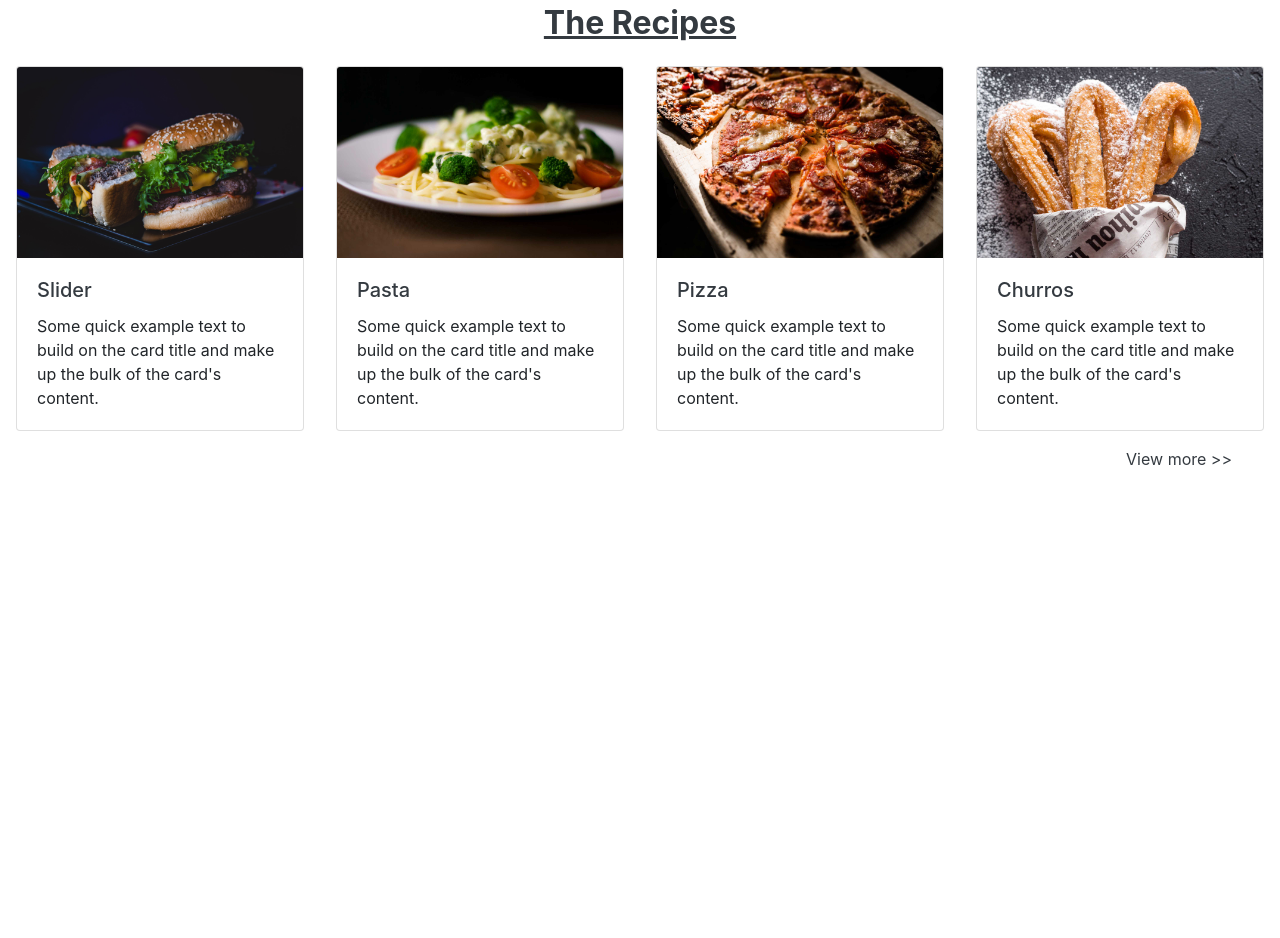
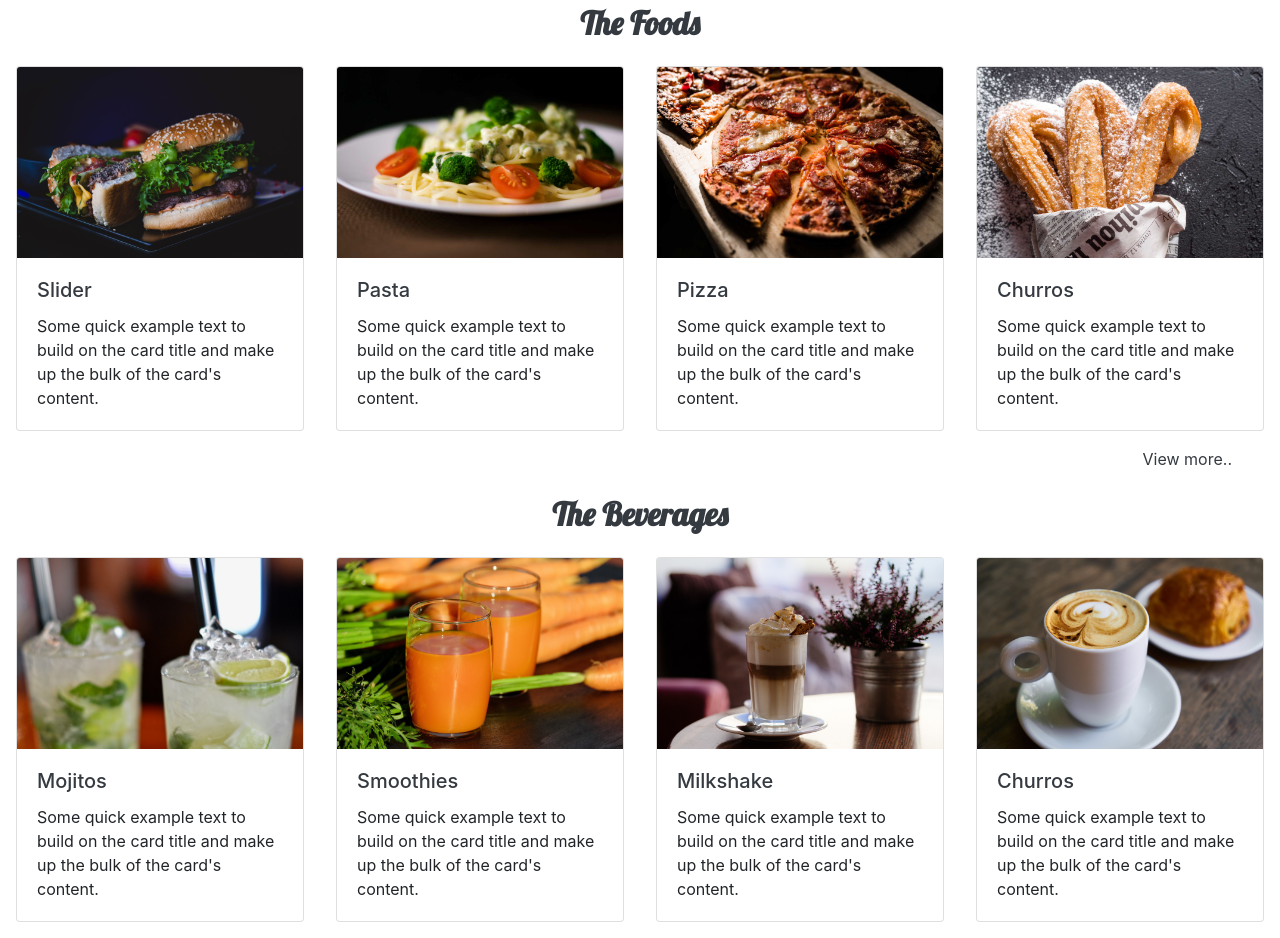
Before and after one commit to indraakkk/preject-review, a plain HTML site: page index.html in a window 1280 px wide. Shown: the part 578-1516 px from the top of the page. Before the commit the page ends 1049 px from the top, so only its background shows below. Drawn offline with nearby package versions, Linux system fonts and the light colour scheme.

Commit message:
update images folder and add content on html and style

```diff
--- a/index.css
+++ b/index.css
@@ -7,7 +7,8 @@ body {
     border-radius: 10px;
 }
 
-h1 {
+h1,
+h2 {
    font-family: 'Lobster', cursive;
 }
 
--- a/index.html
+++ b/index.html
@@ -2,7 +2,7 @@
 <html lang="en">
 
 <head>
-    <title>Title</title>
+    <title>The Recipes</title>
     <!-- Required meta tags -->
     <meta charset="utf-8">
     <meta name="viewport" content="width=device-width, initial-scale=1, shrink-to-fit=no">
@@ -21,8 +21,8 @@
         <!-- navigation link -->
         <div class="container">
             <nav class="nav float-right">
-                <a class="nav-link text-dark" href="#recipes">Recipes</a>
-                <a class="nav-link text-dark" href="#blog">Blog</a>
+                <a class="nav-link text-dark" href="#recipe">Recipes</a>
+                <a class="nav-link text-dark" href="#blog">Beverages</a>
                 <a class="nav-link text-dark" href="#about">About</a>
                 <a class="nav-link text-dark" href="#contct">Contact</a>
             </nav>
@@ -35,13 +35,16 @@
     </div>
 
     <!-- recipes title and card -->
-    <h2 class="display-5 font-weight-bold text-center text-dark"><u>The Recipes</u></h2>
-
+    <div id="recipe">
+        <h2 class="display-5 font-weight-bold text-center text-dark">The Foods</h2>
+    </div>
     <div class="justify-content-center d-flex align-content-center flex-wrap">
         <div class="card" style="width: 18rem;">
             <img class="card-img-top" src="./images/slider.jpeg" alt="slider_image">
             <div class="card-body">
-                <h5 class="card-title"><a  class="text-dark" href="#slider">Slider</a></h5>
+                <h5 class="card-title">
+                    <a class="text-dark" href="#slider">Slider</a>
+                </h5>
                 <p class="card-text">Some quick example text to build on the card title and make up the bulk of the card's content.</p>
             </div>
         </div>
@@ -49,7 +52,9 @@
         <div class="card" style="width: 18rem;">
             <img class="card-img-top" src="./images/pasta.jpg" alt="pasta_image">
             <div class="card-body">
-                <h5 class="card-title"><a class="text-dark" href="#pasta">Pasta</a></h5>
+                <h5 class="card-title">
+                    <a class="text-dark" href="#pasta">Pasta</a>
+                </h5>
                 <p class="card-text">Some quick example text to build on the card title and make up the bulk of the card's content.</p>
             </div>
         </div>
@@ -57,7 +62,9 @@
         <div class="card" style="width: 18rem;">
             <img class="card-img-top" src="./images/pizza.jpeg" alt="pizza_image">
             <div class="card-body">
-                <h5 class="card-title"><a class="text-dark" href="#pizza">Pizza</a></h5>
+                <h5 class="card-title">
+                    <a class="text-dark" href="#pizza">Pizza</a>
+                </h5>
                 <p class="card-text">Some quick example text to build on the card title and make up the bulk of the card's content.</p>
             </div>
         </div>
@@ -65,12 +72,70 @@
         <div class="card" style="width: 18rem;">
             <img class="card-img-top" src="./images/churros.jpeg" alt="churros_image">
             <div class="card-body">
-                <h5 class="card-title"><a class="text-dark" href="#churros">Churros</a></h5>
+                <h5 class="card-title">
+                    <a class="text-dark" href="#churros">Churros</a>
+                </h5>
                 <p class="card-text">Some quick example text to build on the card title and make up the bulk of the card's content.</p>
             </div>
         </div>
     </div>
-    <a class="text-dark float-right mr-5" href="#viewmore">View more >></a>
+
+    <div class="text-left">
+        <a class="text-dark float-right mr-5 mb-3" href="#viewmore">View more..</a>
+    </div>
+
+
+
+    <!-- the beverages -->
+    <div id="beverages">
+        <h2 class="display-5 font-weight-bold text-center text-dark mt-5">The Beverages</h2>
+    </div>
+
+    <div class="justify-content-center d-flex align-content-center flex-wrap">
+        <div class="card" style="width: 18rem;">
+            <img class="card-img-top" src="./images/mojitos.jpeg" alt="mojitos_image">
+            <div class="card-body">
+                <h5 class="card-title">
+                    <a class="text-dark" href="#churros">Mojitos</a>
+                </h5>
+                <p class="card-text">Some quick example text to build on the card title and make up the bulk of the card's content.</p>
+            </div>
+        </div>
+
+        <div class="card" style="width: 18rem;">
+            <img class="card-img-top" src="./images/smoothies.jpeg" alt="smoothies_image">
+            <div class="card-body">
+                <h5 class="card-title">
+                    <a class="text-dark" href="#churros">Smoothies</a>
+                </h5>
+                <p class="card-text">Some quick example text to build on the card title and make up the bulk of the card's content.</p>
+            </div>
+        </div>
+
+        <div class="card" style="width: 18rem;">
+            <img class="card-img-top" src="./images/shake.jpeg" alt="shake_image">
+            <div class="card-body">
+                <h5 class="card-title">
+                    <a class="text-dark" href="#churros">Milkshake</a>
+                </h5>
+                <p class="card-text">Some quick example text to build on the card title and make up the bulk of the card's content.</p>
+            </div>
+        </div>
+
+        <div class="card" style="width: 18rem;">
+            <img class="card-img-top" src="./images/cappuccino.jpeg" alt="cappuccino_image">
+            <div class="card-body">
+                <h5 class="card-title">
+                    <a class="text-dark" href="#churros">Churros</a>
+                </h5>
+                <p class="card-text">Some quick example text to build on the card title and make up the bulk of the card's content.</p>
+            </div>
+        </div>
+    </div>
+
+
+
+    <!-- blog post -->
 
 
     <!-- Optional JavaScript -->
```
Also changed, not shown: images/cappuccino.jpeg (added), images/cover_ok.jpeg, images/mojitos.jpeg (added), images/shake.jpeg (added), images/smoothies.jpeg (added).
